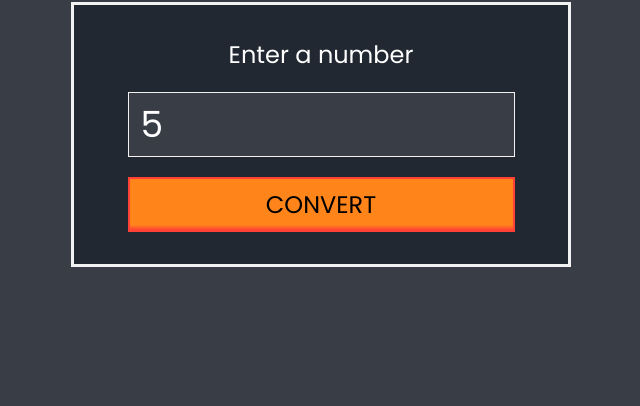
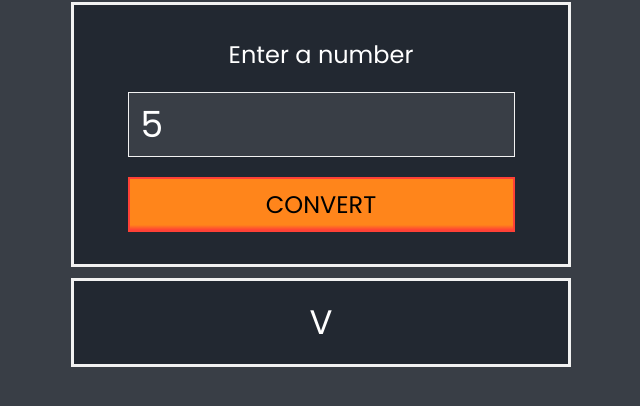
Before and after one commit to Lucas-Grillos/FCC-Roman-Numeral-Converter, a plain HTML site: page index.html in a window 1280 px wide. Both pictures are taken after typing "5" into the empty fields and a click on the button "CONVERT". Shown: the part 192-598 px from the top of the page, without its empty margins (319-959 px from the left). Drawn offline with nearby package versions, Linux system fonts and the light colour scheme; a web font is replaced by a local one.

Commit message:
final commit

```diff
--- a/script.js
+++ b/script.js
@@ -55,16 +55,18 @@ const convertLoop = (number) => {
 };
 
 const showMessage = (number) => {
-    let romanNumeral = convertLoop(number);
+    output.classList.toggle("display");
+    output.textContent = convertLoop(number);
 };
 
 const checkValidInput = (event) => {
     event.preventDefault();
+    output.textContent = '';
     if ([...output.classList].includes("error")) {
-        console.log("Error!");
+        output.classList.toggle("error");
     }
     if ([...output.classList].includes("display")) {
-        console.log("Display!");
+        output.classList.toggle("display");
     }
 
     let checkNum = number.value;
--- a/styles.css
+++ b/styles.css
@@ -88,7 +88,7 @@ form label {
 
 .output {
     padding: 1rem;
-    font-size: 28px;
+    font-size: 34px;
     background-color: var(--form-bg-color);
     display: none;
 }
@@ -101,4 +101,5 @@ form label {
     border: 3px solid var(--error-border);
     background-color: var(--error-bg-color);
     color: var(--error-border);
+    font-size: 22px;
 }
```
